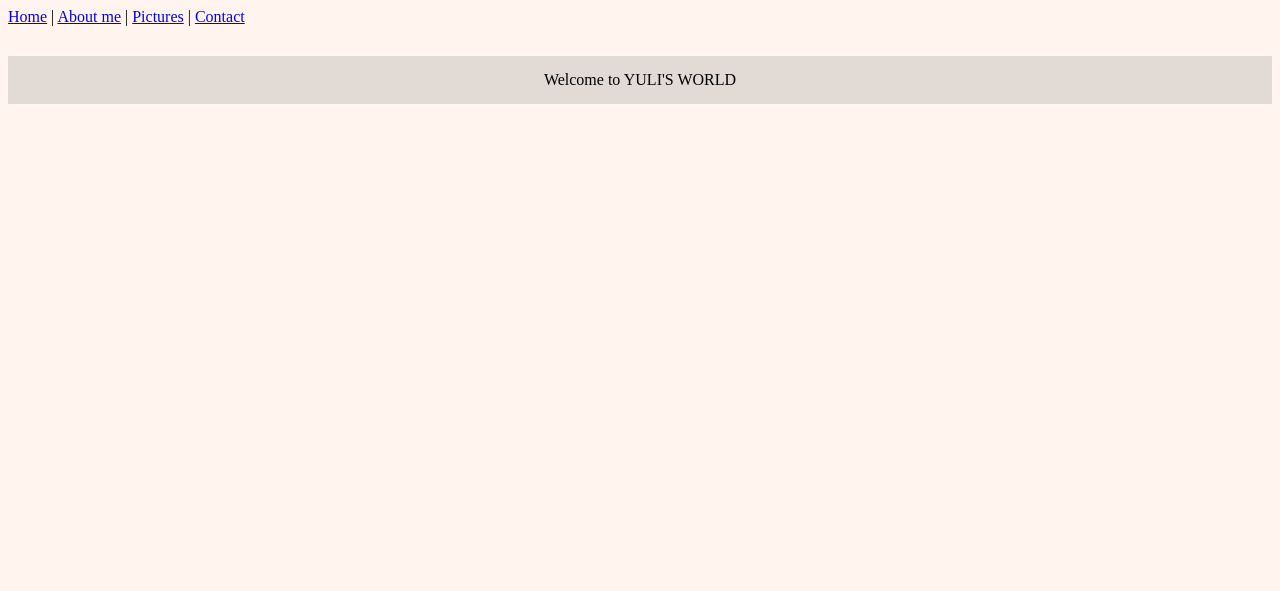
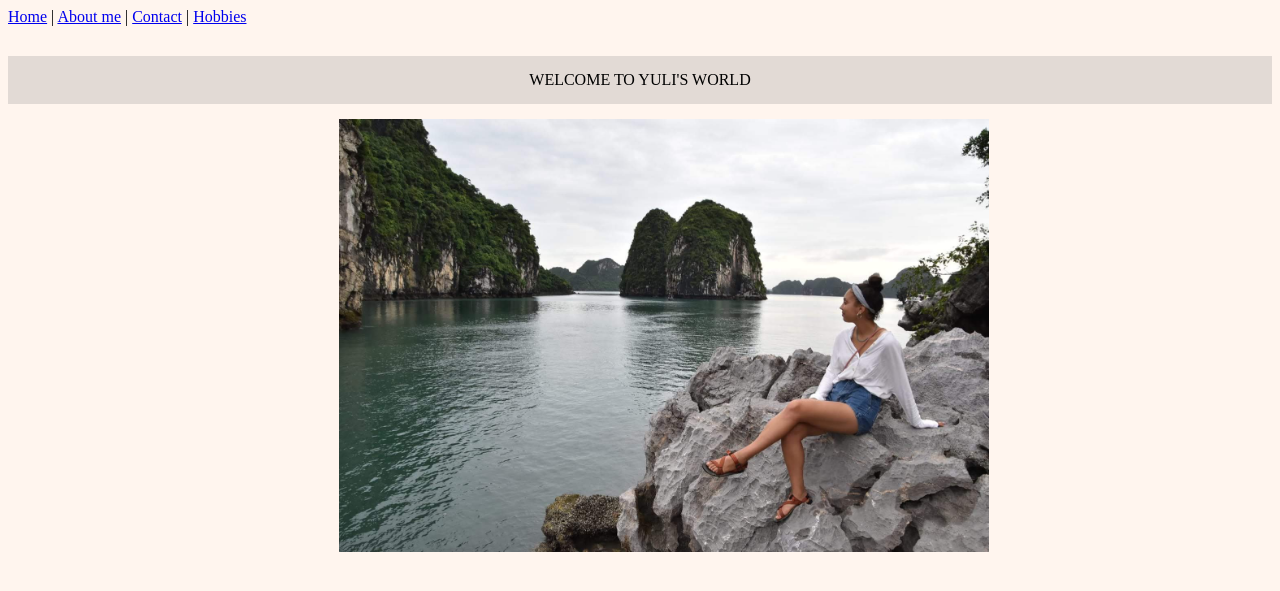
Before and after one commit to yuligros/stam, a Flask app: page /Home in a window 1280 px wide. Shown: the top 591 px of the page. Run offline with Flask 2, Linux system fonts and the light colour scheme.

Commit message:
yuli's commit

```diff
--- a/app.py
+++ b/app.py
@@ -20,17 +20,12 @@ def home_func():
 def about_func():
     return render_template('cv.html')
 
-# Pictures page
-@app.route('/Pictures')
-def pictures_func():
-    return render_template('pictures.html')
 
-
-# Pictures page
+# Hobbies page
 @app.route('/hobbies')
 def hobbies_func():
     return render_template('assignment8.html',
-                           hobbies = ['Basketball','Snowboard','Running','Reformer pilates','hiking','cooking','Freediving'])
+                           hobbies = ['Basketball','Snowboard','Running','Reformer pilates','hiking','cooking','Free - diving'])
 
 # Contact page
 @app.route('/contact')
--- a/static/css/cv.css
+++ b/static/css/cv.css
@@ -71,8 +71,7 @@ display: table;
 
 .col-8-main {
     width: 66.66%;
-    background-color: #E2DAD5;
-    text-align: center;
+    text-align: left;
 }
 
 .col-3-bar {
--- a/templates/cv.html
+++ b/templates/cv.html
@@ -26,7 +26,7 @@
             for analyzing problems with user requirements in mind. </p>
 
 
-            <h2>EXPERIENCE</h2>
+            <h2>Experience</h2>
             <p>
             <h4>2021 –Present | Startup Investment Analyst Course, fresh.found VC </h4>
             Ben Gurion University Venture Capital fund – The analysts' course of the university's <br>
--- a/templates/manu.html
+++ b/templates/manu.html
@@ -1,9 +1,9 @@
 <!-------- bar -------->
 <header>
-    <a href="/Home">Home</a> | <a href="/About_me">About me</a> | <a href="/Pictures">Pictures</a> | <a href="/contact">Contact</a>
+    <a href="/Home">Home</a> | <a href="/About_me">About me</a> | <a href="/contact">Contact</a> | <a href="/hobbies">Hobbies</a>
 </header>
 
 <body>
 <div class="col-1"></div>
-<div class="col-12-bar">Welcome to {{ Page_name }}</div>
+<div class="col-12-bar">WELCOME TO {{ Page_name | upper}}</div>
 </body>
--- a/templates/pictures.html
+++ /dev/null
@@ -1,5 +0,0 @@
-{% extends 'base.html' %}
-{% set Page_name = "my pictures page" %}
-{% block title %}
-      Pictures
-{% endblock %}
--- a/templates/welcome.html
+++ b/templates/welcome.html
@@ -3,3 +3,14 @@
 {% block title %}
       Welcome
 {% endblock %}
+
+{% block body%}
+    {{ super() }}
+    <div class="col-3"></div>
+
+    <div class="col-8">
+        <img src="static/images/yuli2.jpg" width="80%">
+    </div>
+
+    <div class="col-3"></div>
+{% endblock %}
```
Also changed, not shown: templates/assignment8.html (+6 -2 lines), templates/contact.html (+9 -7 lines), README.md, static/Images/yuli2.jpg (added).
